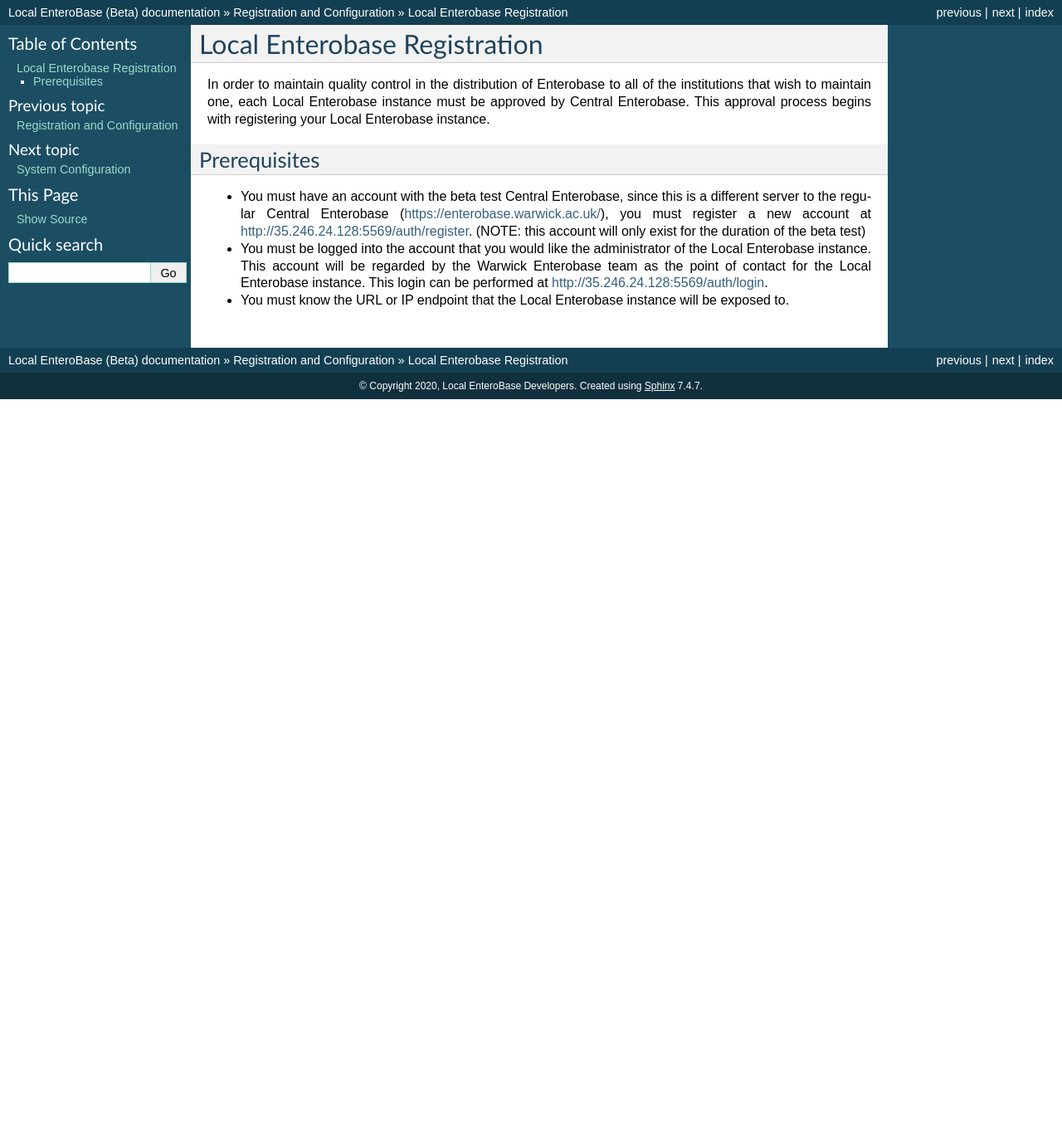
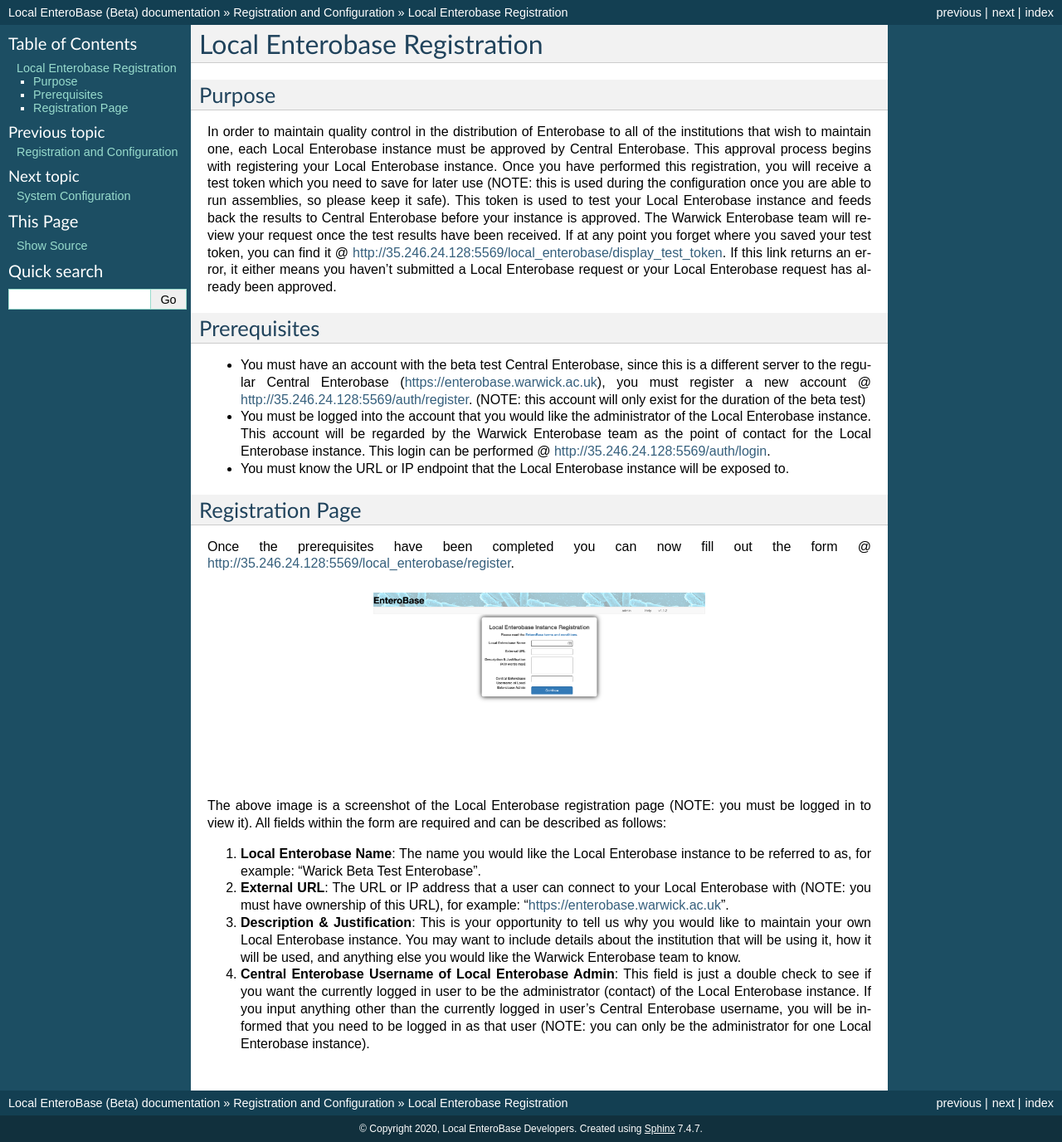
Before and after one commit to khaledk2/leb-beta, a Sphinx documentation site: the page built from docs/configure/register.rst, in a window 1280 px wide. Shown: the whole page at 83% size. Built offline with Sphinx 7.4.7, drawn with Linux system fonts in a browser that asks for light colours; before the commit the page ends 900 px from its top, so only the background shows below that.

Commit message:
First draft of registration page finished

```diff
--- a/docs/configure/register.rst
+++ b/docs/configure/register.rst
@@ -1,10 +1,31 @@
+-------------------
 Local Enterobase Registration
 -------------------
 
-In order to maintain quality control in the distribution of Enterobase to all of the institutions that wish to maintain one, each Local Enterobase instance must be approved by Central Enterobase. This approval process begins with registering your Local Enterobase instance.
+==============
+Purpose
+==============
+In order to maintain quality control in the distribution of Enterobase to all of the institutions that wish to maintain one, each Local Enterobase instance must be approved by Central Enterobase. This approval process begins with registering your Local Enterobase instance. Once you have performed this registration, you will receive a test token which you need to save for later use (NOTE: this is used during the configuration once you are able to run assemblies, so please keep it safe). This token is used to test your Local Enterobase instance and feeds back the results to Central Enterobase before your instance is approved. The Warwick Enterobase team will review your request once the test results have been received. If at any point you forget where you saved your test token, you can find it @ http://35.246.24.128:5569/local_enterobase/display_test_token. If this link returns an error, it either means you haven't submitted a Local Enterobase request or your Local Enterobase request has already been approved.
 
+==============
 Prerequisites
 ==============
-* You must have an account with the beta test Central Enterobase, since this is a different server to the regular Central Enterobase (https://enterobase.warwick.ac.uk/), you must register a new account at http://35.246.24.128:5569/auth/register. (NOTE: this account will only exist for the duration of the beta test)
-* You must be logged into the account that you would like the administrator of the Local Enterobase instance. This account will be regarded by the Warwick Enterobase team as the point of contact for the Local Enterobase instance. This login can be performed at http://35.246.24.128:5569/auth/login.
+* You must have an account with the beta test Central Enterobase, since this is a different server to the regular Central Enterobase (https://enterobase.warwick.ac.uk), you must register a new account @ http://35.246.24.128:5569/auth/register. (NOTE: this account will only exist for the duration of the beta test)
+* You must be logged into the account that you would like the administrator of the Local Enterobase instance. This account will be regarded by the Warwick Enterobase team as the point of contact for the Local Enterobase instance. This login can be performed @ http://35.246.24.128:5569/auth/login.
 * You must know the URL or IP endpoint that the Local Enterobase instance will be exposed to.
+
+==============
+Registration Page
+==============
+Once the prerequisites have been completed you can now fill out the form @ http://35.246.24.128:5569/local_enterobase/register.
+
+.. figure:: ../images/local_enterobase_registration_screenshot.png
+   :width: 400
+   :alt: Local Enterobase registration page
+
+The above image is a screenshot of the Local Enterobase registration page (NOTE: you must be logged in to view it). All fields within the form are required and can be described as follows:
+
+1. **Local Enterobase Name**: The name you would like the Local Enterobase instance to be referred to as, for example: "Warick Beta Test Enterobase".
+2. **External URL**: The URL or IP address that a user can connect to your Local Enterobase with (NOTE: you must have ownership of this URL), for example: "https://enterobase.warwick.ac.uk".
+3. **Description & Justification**: This is your opportunity to tell us why you would like to maintain your own Local Enterobase instance. You may want to include details about the institution that will be using it, how it will be used, and anything else you would like the Warwick Enterobase team to know.
+4. **Central Enterobase Username of Local Enterobase Admin**: This field is just a double check to see if you want the currently logged in user to be the administrator (contact) of the Local Enterobase instance. If you input anything other than the currently logged in user's Central Enterobase username, you will be informed that you need to be logged in as that user (NOTE: you can only be the administrator for one Local Enterobase instance).
```
